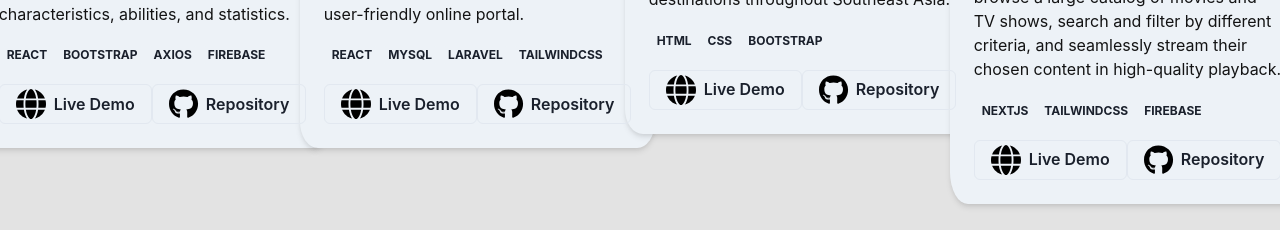
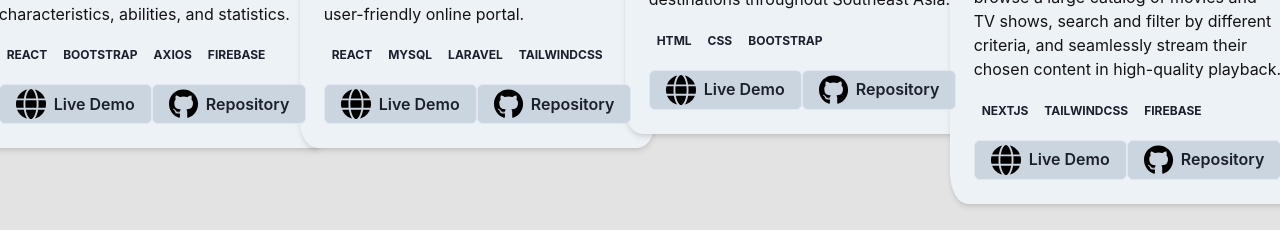
Before and after one commit to elmonickcool/my_portfolio, a Next.js app: page / in a window 1280 px wide. Shown: the part 1817-2047 px from the top of the page. Built offline with nearby package versions, Linux system fonts and the light colour scheme.

Commit message:
change hover of button

```diff
--- a/src/pages/projects.jsx
+++ b/src/pages/projects.jsx
@@ -4,7 +4,6 @@ import {
   Heading,
   SimpleGrid,
   Badge,
-  Link,
   Button,
   useColorMode,
   useBreakpointValue,
@@ -79,8 +78,10 @@ const Project = () => {
                   <Box mt={4}>
                     <Flex justifyContent="space-between">
                       <Button
-                        as={Link}
                         href={project.live}
+                        bg={
+                          colorMode === 'light' ? 'gray.300' : 'blackAlpha.500'
+                        }
                         target="_blank"
                         rel="noopener noreferrer"
                         variant="outline"
@@ -97,8 +98,10 @@ const Project = () => {
                         Live Demo
                       </Button>
                       <Button
-                        as={Link}
                         href={project.github}
+                        bg={
+                          colorMode === 'light' ? 'gray.300' : 'blackAlpha.500'
+                        }
                         target="_blank"
                         rel="noopener noreferrer"
                         variant="outline"
```
